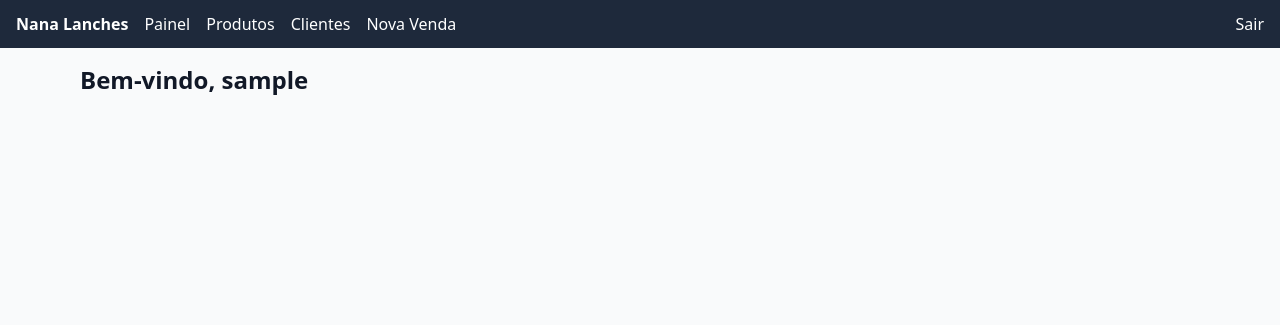
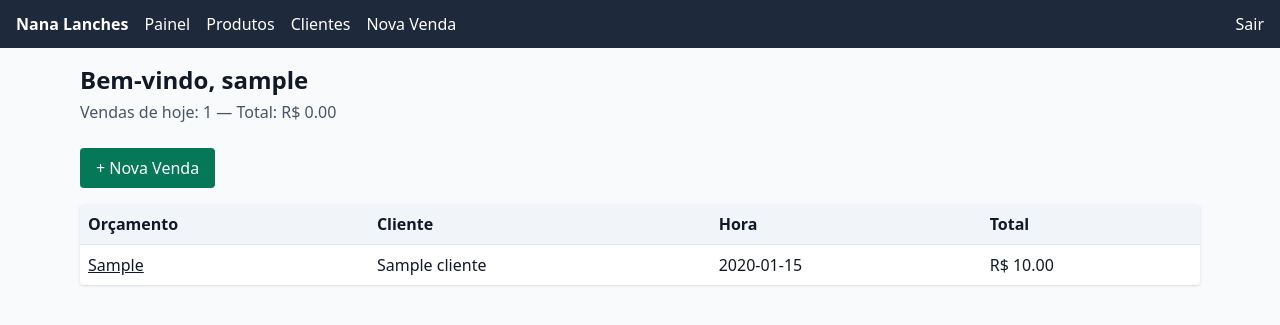
Before and after one commit to marcosserg12/nananotas, a FastAPI app: template app/templates/dashboard.html in a window 1280 px wide. Shown: the top 325 px of the page. Run offline with FastAPI, Linux system fonts and the light colour scheme; the visitor is signed in with stand-in values (Sample User, id 1); tables that the repository leaves empty hold one stand-in row (values such as "Sample post"); the template is opened without the code that fills it: most values are stand-ins (such as "Sample title", 1, 10 or a date in 2020); some libraries are stand-ins or nearby versions.

Commit message:
feat: show today's paid sales and total on the dashboard

```diff
--- a/app/templates/dashboard.html
+++ b/app/templates/dashboard.html
@@ -1,5 +1,29 @@
 {% extends "base.html" %}
 {% block title %}Painel - Nana Lanches{% endblock %}
 {% block content %}
-<h1 class="text-2xl font-bold">Bem-vindo, {{ usuario.username }}</h1>
+<h1 class="text-2xl font-bold mb-1">Bem-vindo, {{ usuario.username }}</h1>
+<p class="text-slate-600 mb-6">Vendas de hoje: {{ vendas|length }} — Total: R$ {{ "%.2f"|format(total) }}</p>
+
+<a href="/vendas/nova" class="inline-block mb-4 bg-emerald-700 text-white px-4 py-2 rounded">+ Nova Venda</a>
+
+<table class="w-full bg-white rounded shadow overflow-hidden">
+    <thead class="bg-slate-100 text-left">
+        <tr>
+            <th class="p-2">Orçamento</th>
+            <th class="p-2">Cliente</th>
+            <th class="p-2">Hora</th>
+            <th class="p-2">Total</th>
+        </tr>
+    </thead>
+    <tbody>
+        {% for venda in vendas %}
+        <tr class="border-t">
+            <td class="p-2"><a class="underline" href="/vendas/{{ venda.id }}">{{ venda.numero_orcamento }}</a></td>
+            <td class="p-2">{{ venda.cliente.nome }}</td>
+            <td class="p-2">{{ venda.data_venda.strftime("%H:%M") }}</td>
+            <td class="p-2">R$ {{ "%.2f"|format(venda.valor_total) }}</td>
+        </tr>
+        {% endfor %}
+    </tbody>
+</table>
 {% endblock %}
```
Also changed, not shown: app/routers/dashboard_router.py (+9 -2 lines), app/services/dashboard_service.py (added, +24 -0 lines), tests/test_dashboard.py (added, +38 -0 lines).
